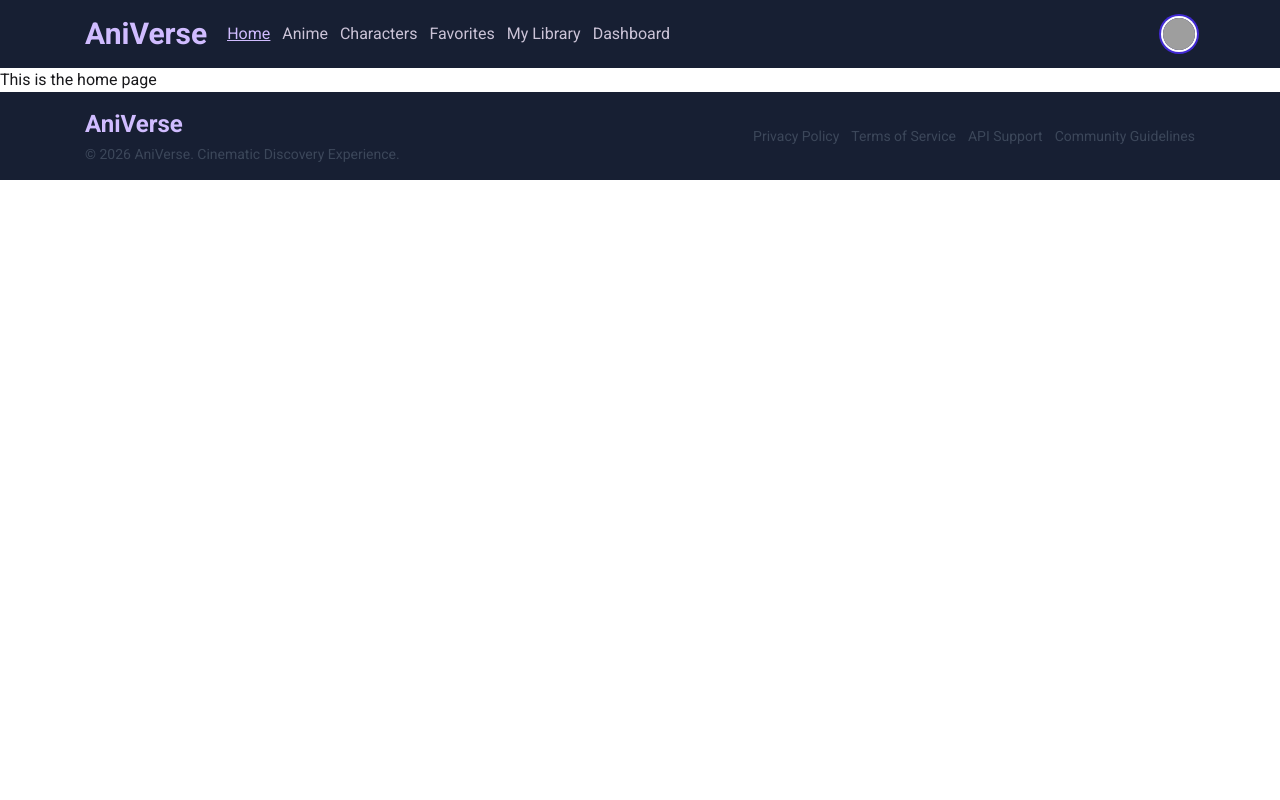
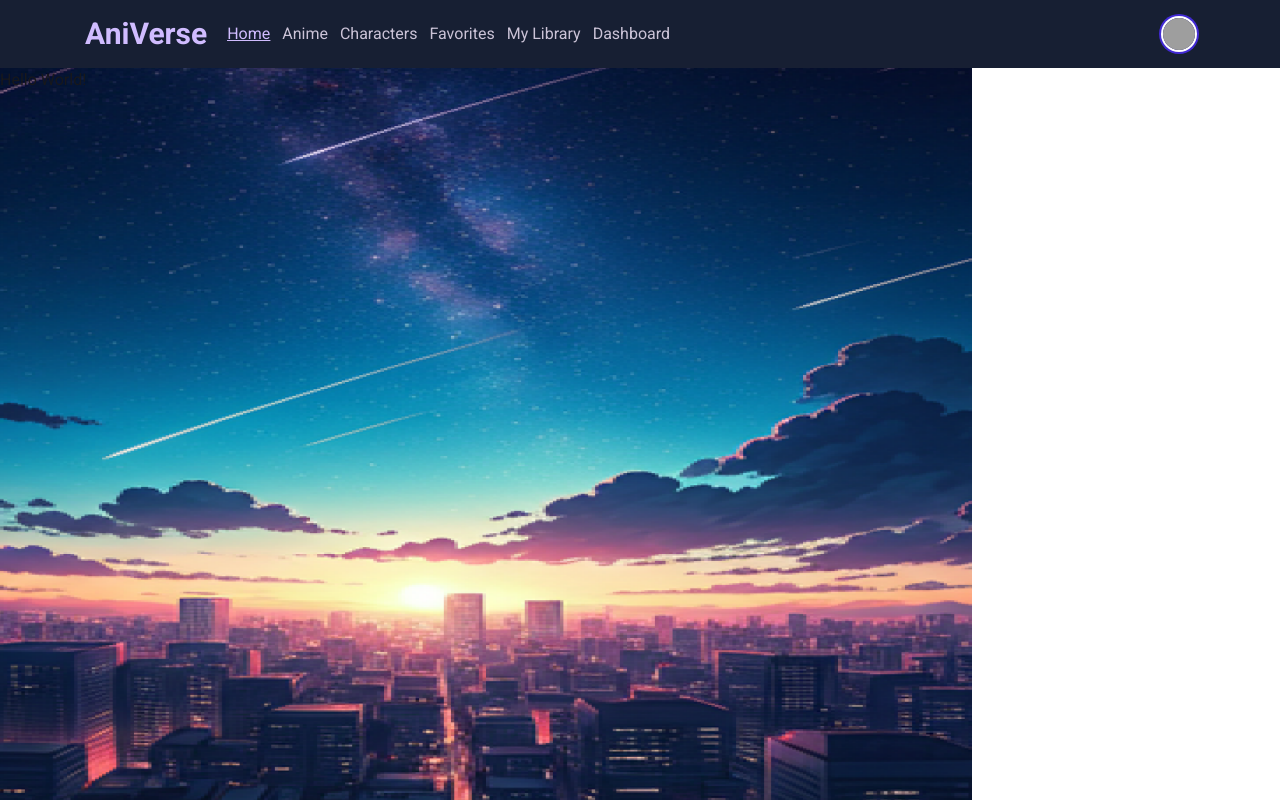
Before and after one commit to ayoub-jabiri/ani-verse, a React (Vite) app: page / in a window 1280 px wide. Shown: the top 800 px of the page. Built offline with nearby package versions, Linux system fonts and the light colour scheme; grey boxes are pictures that could not be loaded.

Commit message:
Set up the home page hero section

```diff
--- /dev/null
+++ b/src/components/home/HeroSection.jsx
@@ -0,0 +1,7 @@
+export default function HeroSection() {
+    return (
+        <div className="bg-[url(/hero.png)] bg-contain bg-no-repeat h-screen">
+            <h1>Hello World!</h1>
+        </div>
+    );
+}
--- a/src/components/layout/AppLayout.jsx
+++ b/src/components/layout/AppLayout.jsx
@@ -5,7 +5,7 @@ export default function AppLaout({ children }) {
     return (
         <>
             <AppHeader />
-            <main>{children}</main>
+            <main className="min-h-[calc(100vh-60px)]">{children}</main>
             <AppFooter />
         </>
     );
--- /dev/null
+++ b/src/pages/HomePage.jsx
@@ -0,0 +1,9 @@
+import HeroSection from "../components/home/HeroSection";
+
+export default function HomePage() {
+    return (
+        <>
+            <HeroSection />
+        </>
+    );
+}
--- a/src/routes/router.jsx
+++ b/src/routes/router.jsx
@@ -1,12 +1,13 @@
 import { createBrowserRouter } from "react-router";
 import AppLaout from "../components/layout/AppLayout";
+import HomePage from "../pages/HomePage";
 
 const router = createBrowserRouter([
     {
         path: "/",
         element: (
             <AppLaout>
-                <h1>This is the home page</h1>
+                <HomePage />
             </AppLaout>
         ),
     },
```
